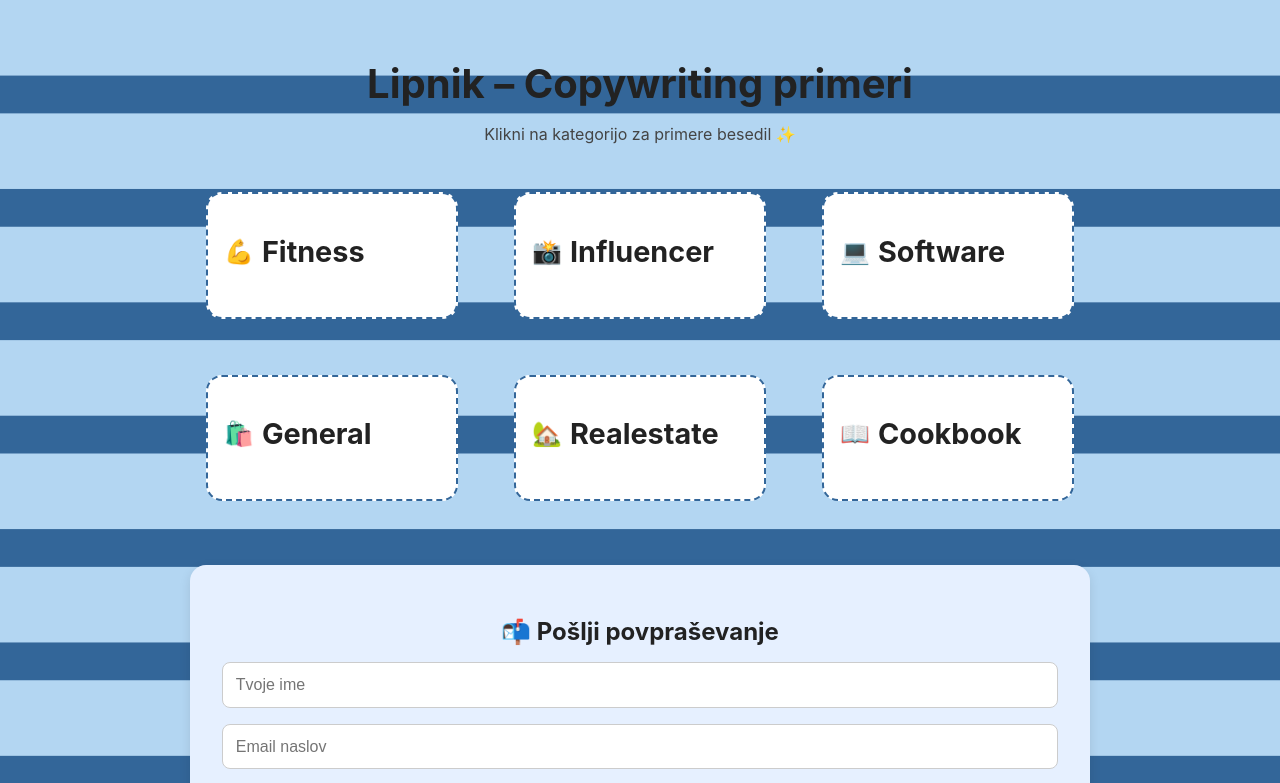
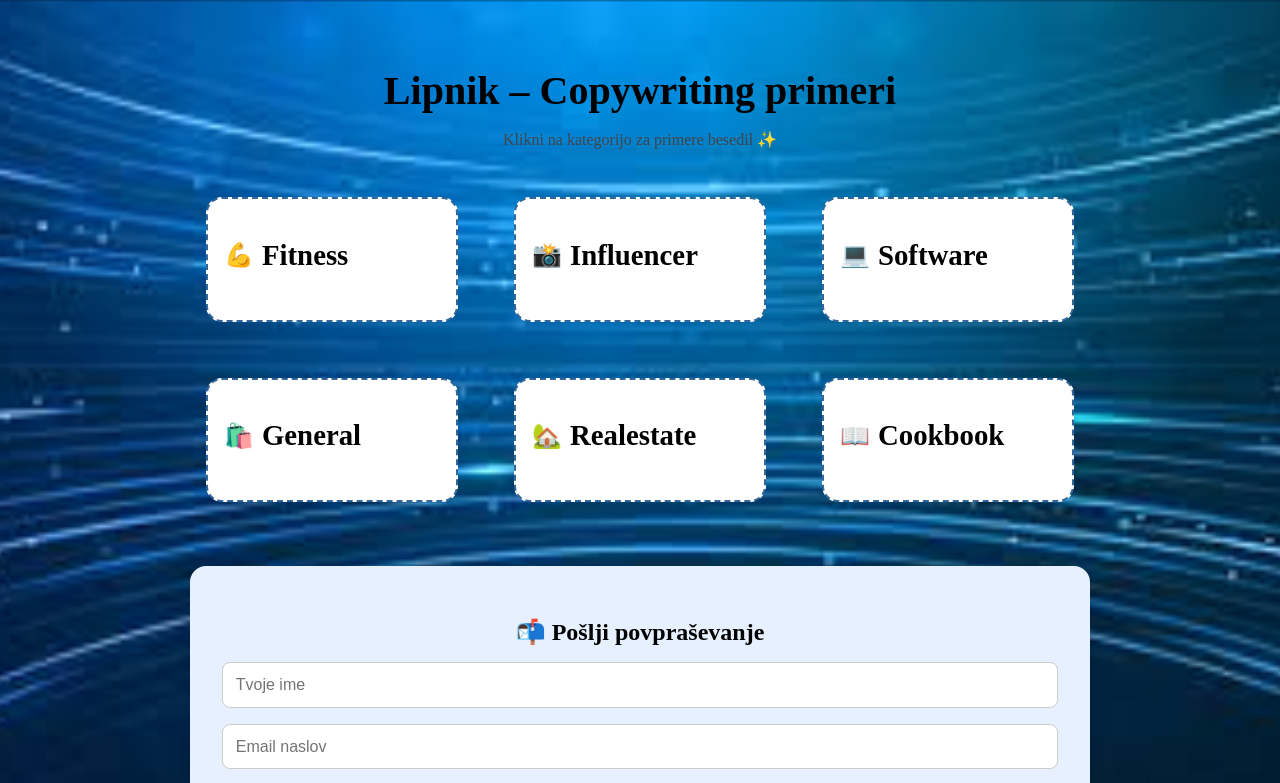
Before and after one commit to Lipnoxy/mycopywriting, a Next.js app: page / in a window 1280 px wide. Shown: the top 783 px of the page. Built offline with nearby package versions, Linux system fonts and the light colour scheme.

Commit message:
Update globals.css

```diff
--- a/styles/globals.css
+++ b/styles/globals.css
@@ -1,24 +1,6 @@
 body {
   background: url('/images/background.png') no-repeat center center fixed;
   background-size: cover;
-}
-
-body {
-  margin: 0;
-  padding: 0;
-  box-sizing: border-box;
-  background: repeating-linear-gradient(
-    to bottom,
-    #b3d6f2,
-    #b3d6f2 2cm,
-    #336699 2cm,
-    #336699 3cm
-  );
-  background-size: 100% 3cm;
-  background-repeat: repeat-y;
-  color: #222;
-  font-family: -apple-system, BlinkMacSystemFont, 'Segoe UI', Roboto, Oxygen,
-    Ubuntu, Cantarell, 'Open Sans', 'Helvetica Neue', sans-serif;
 }
 
 .page-container {
```
